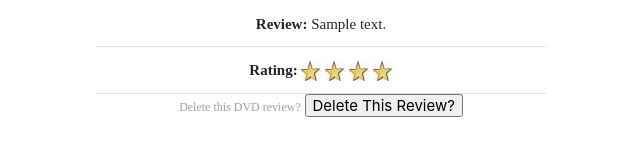
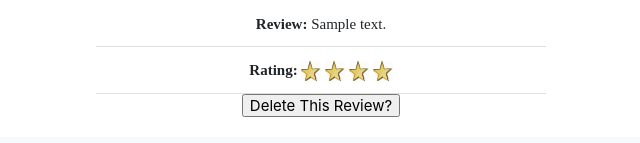
Before and after one commit to JackAlexanderClark/Ultimate-Movie-Vendor, a Flask app: page /reviews in a window 1280 px wide. Shown: the part 957-1100 px from the top of the page, without its empty margins (126-766 px from the left). After the commit the page ends 1074 px from the top, so only its background shows below. Run offline with Flask 3, Linux system fonts and the light colour scheme; a user stored in the database is signed in; tables that the repository leaves empty hold one stand-in row (values such as "Sample post"); grey boxes marked "Sample" are stand-in pictures.

Commit message:
Delete from DVD 03/04/2023

```diff
--- a/app.py
+++ b/app.py
@@ -166,14 +166,17 @@ def uploaded_file(filename):
 def delete_dvd(id):
     dvd = Dvd.query.filter_by(id=id).first()
 
-    try:
-        db.session.delete(dvd)
-        db.session.commit()
-        return redirect("/")
+    if id is not None:
+        try:
+            db.session.execute(text("DELETE FROM dvd WHERE id = :id"), {"id": id})
+            db.session.commit()
+            return render_template("index.html", dvd=dvd, message=f"Deleted all DVD with id {id}")
+        except Exception as e:
+            db.session.rollback()
+            return render_template("index.html", dvd=dvd, error=f"An error occurred while deleting this DVD: {e}")
 
-    except Exception as e:
-        db.session.rollback()
-        return render_template("index.html", dvd=dvd, error=f"An error occurred while deleting this DVD: {e}")
+    else:
+        return render_template('index.html', dvd=dvd, error="Please enter a valid DVD ID")
 
 
 
--- a/templates/view_dvd_reviews.html
+++ b/templates/view_dvd_reviews.html
@@ -37,7 +37,6 @@
 
                     <!-- pass in review_id into delete function -->
                     <form method="POST" action="{{ url_for('delete_dvd_reviews_by_dvd_id') }}">
-                      <label for="dvd_id">Delete this DVD review?</label>
                       <input type="hidden" id="dvd_id" name="dvd_id" value="{{ review.dvd_id }}">
                       <input type="submit" value="Delete This Review?">
                     </form>
```
